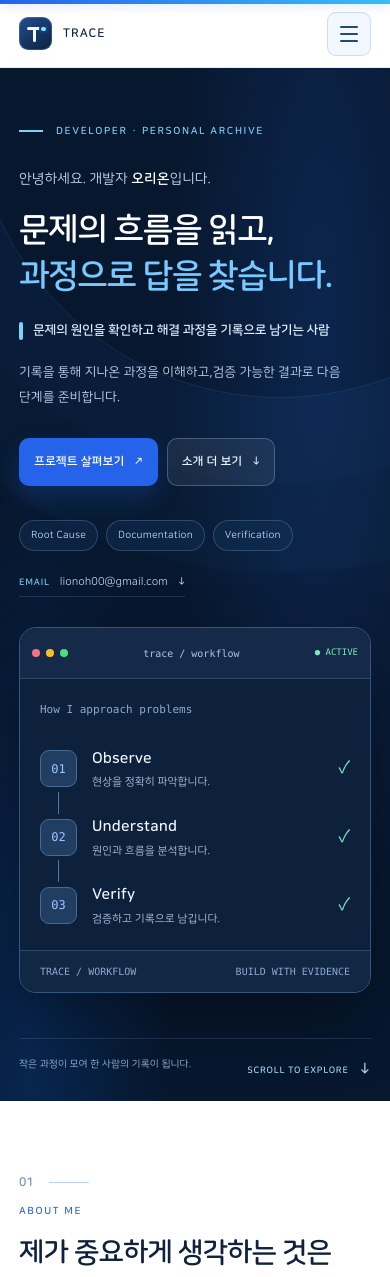
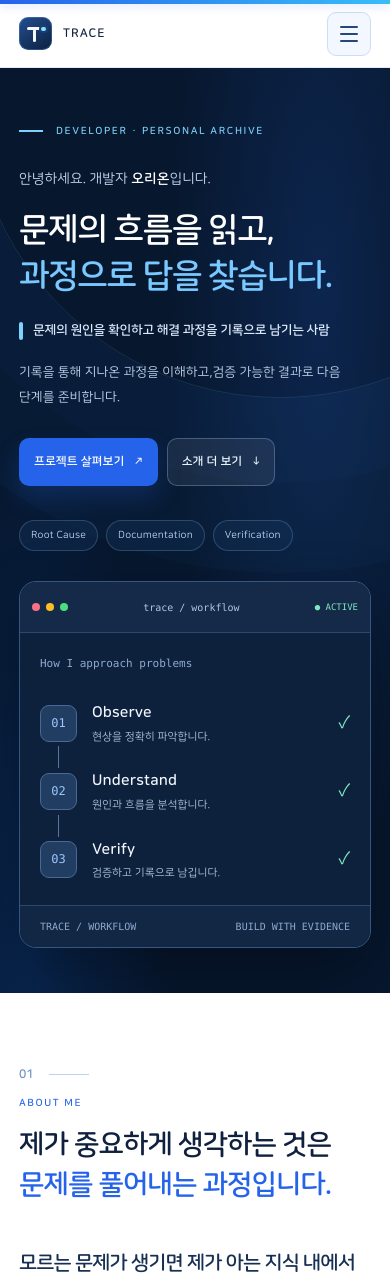
Before and after one commit to SuperNova080710/Trace, a Next.js app: page / in a window 390 px wide. Shown: the top 1277 px of the page. Built offline with nearby package versions, Linux system fonts and the light colour scheme.

Commit message:
style: 홈 히어로 이메일과 하단 안내 제거 (#120)
- 히어로의 이메일 링크를 삭제
- 하단 안내 문구와 스크롤 링크를 삭제
- 삭제한 요소에 사용하던 CSS를 정리

Closes #119

```diff
--- a/src/app/globals.css
+++ b/src/app/globals.css
@@ -150,9 +150,6 @@ section[id] { scroll-margin-top: 85px; }
 .step-check { color: #7be4be; font-size: 17px; }
 .trace-connector { height: 22px; width: 1px; background: #56769b; margin-left: 18px; }
 .trace-panel-bottom { display: flex; justify-content: space-between; gap: 12px; padding: 15px 20px; background: #112743; border-top: 1px solid #2c486d; color: #8ea9cf; font: 10px ui-monospace, SFMono-Regular, Consolas, monospace; }
-.hero-bottom { position: relative; z-index: 1; display: flex; justify-content: space-between; padding-block: 17px; border-top: 1px solid #8bb8f129; color: #95b3d6; font-size: 11px; }
-.hero-bottom a { color: #abd7f9; font-size: 10px; font-weight: 800; letter-spacing: .08em; white-space: nowrap; }
-.hero-bottom a span { font-size: 16px; vertical-align: -1px; margin-left: 8px; }
 
 .section { padding: clamp(70px,8vw,110px) 0; }
 .section-white { background: #fff; }
@@ -329,7 +326,6 @@ section[id] { scroll-margin-top: 85px; }
   .hero-visual { min-height: 0; }
   .trace-panel { max-width: 520px; }
   .hero h1 { font-size: clamp(36px,6.5vw,50px); }
-  .hero-bottom { gap: 14px; }
   .section-heading { grid-template-columns: 1fr; gap: 10px; }
   .section-side { padding: 0; }
   .about-grid,.approach-list,.project-grid { margin-left: 0; }
@@ -353,8 +349,6 @@ section[id] { scroll-margin-top: 85px; }
   .button { gap: 10px; padding: 11px 14px; font-size: 12px; }
   .trace-panel-body { padding: 22px 20px; }
   .trace-panel-top { padding: 0 12px; }
-  .hero-bottom { font-size: 10px; }
-  .hero-bottom a { font-size: 9px; }
   .section-heading h2 { font-size: 28px; }
   .section-subtitle { font-size: 13px; }
   .about-lead { font-size: 20px; }
@@ -424,9 +418,6 @@ section[id] { scroll-margin-top: 85px; }
   letter-spacing: -.025em;
 }
 .identity-mark { flex: 0 0 4px; width: 4px; height: 18px; margin-top: 3px; background: #7dd3fc; border-radius: 5px; }
-.hero-email { display: inline-flex; flex-wrap: wrap; align-items: center; gap: 10px; margin-top: 22px; color: #b6ceec; font-size: 12px; border-bottom: 1px solid #6c94c53d; padding-bottom: 4px; overflow-wrap: anywhere; }
-.hero-email > span:first-child { color: #7dd3fc; letter-spacing: .09em; font-size: 9px; font-weight: 800; }
-.hero-email:hover, .hero-email:focus-visible { color: #fff; border-bottom-color: #91cff7; }
 .document-list { margin-left: 130px; display: grid; grid-template-columns: repeat(3,minmax(0,1fr)); gap: 14px; }
 .document-item { display: flex; flex-direction: column; gap: 11px; min-height: 142px; padding: 22px; background: #f7faff; border: 1px solid #dbe7f6; border-radius: 12px; }
 .document-number { color: #2766c0; font-size: 11px; font-weight: 800; }
@@ -495,7 +486,6 @@ section[id] { scroll-margin-top: 85px; }
 @media(max-width: 520px) {
   .main-nav a:nth-child(4) { display: flex; }
   .hero-identity { font-size: 13px; }
-  .hero-email { font-size: 11px; }
 }
 
 /* Issue #5 — focused, evidence-first research card. */
--- a/src/components/trace-lab.tsx
+++ b/src/components/trace-lab.tsx
@@ -301,9 +301,6 @@ export function TraceLab({ displayName, contactEmail, narrative }: Props) {
             <div className="hero-tags" aria-label="핵심 주제">
               <span>Root Cause</span><span>Documentation</span><span>Verification</span>
             </div>
-            <a className="hero-email" href="#contact" aria-label="하단 연락처에서 이메일 주소 확인하기">
-              <span>EMAIL</span> {contactEmail} <span aria-hidden="true">↓</span>
-            </a>
           </div>
 
           <div className="hero-visual" aria-label="문제의 관찰, 분석, 검증을 순서대로 정리한 과정 카드">
@@ -337,7 +334,6 @@ export function TraceLab({ displayName, contactEmail, narrative }: Props) {
             </div>
           </div>
         </div>
-        <div className="container hero-bottom"><span>작은 과정이 모여 한 사람의 기록이 됩니다.</span><a href="#about">SCROLL TO EXPLORE <span aria-hidden="true">↓</span></a></div>
       </section>
 
       <section className="section section-white" id="about" aria-labelledby="about-title">
```
